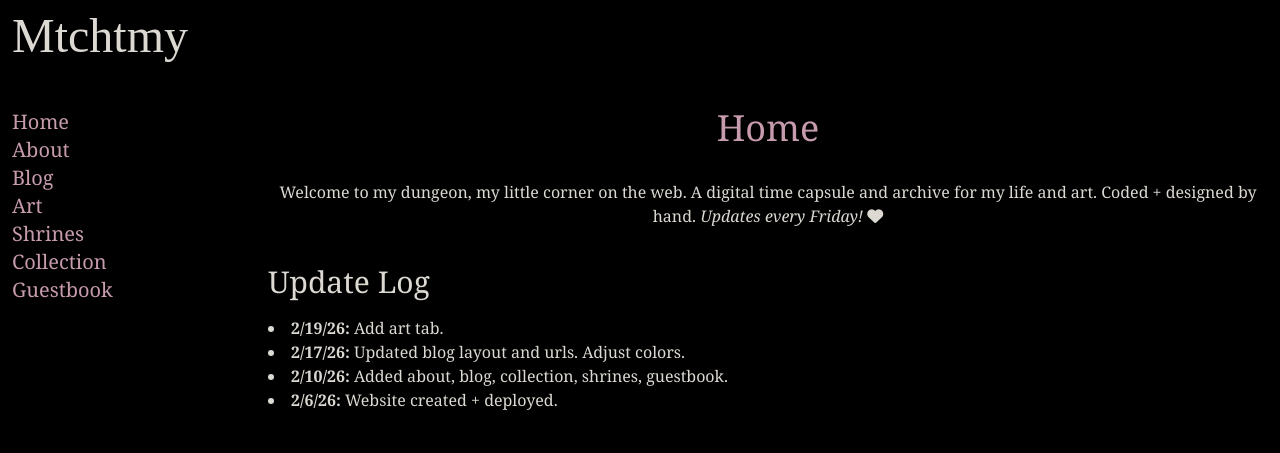
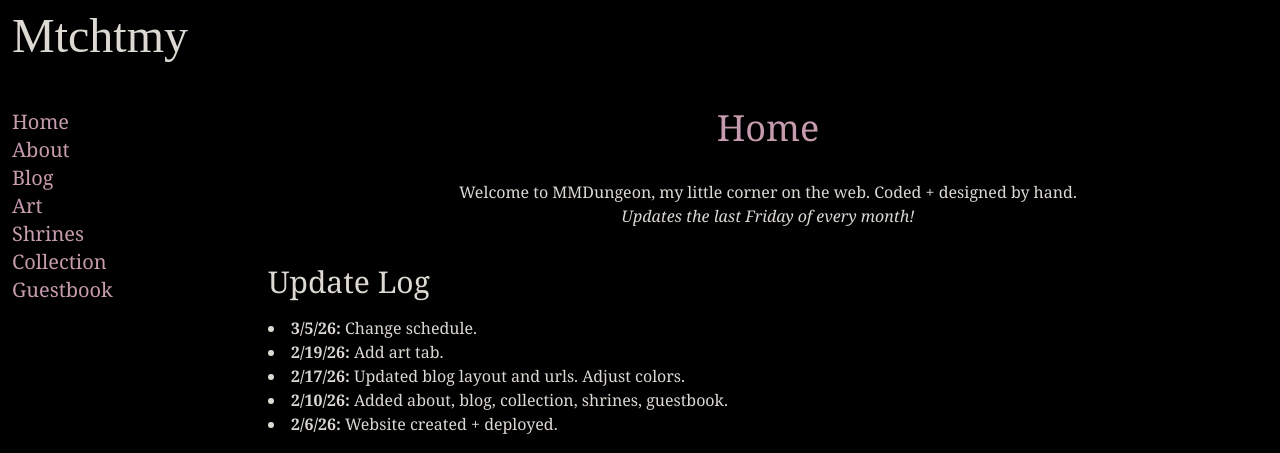
Before and after one commit to mayascoolcode/mayascoolcode.github.io, an Astro site: page / in a window 1280 px wide. Shown: the top 453 px of the page. Built offline with nearby package versions, Linux system fonts and the light colour scheme; Astro itself is replaced by a stand-in of ours; a web font is replaced by a local one.

Commit message:
update pages

```diff
--- a/src/pages/about.astro
+++ b/src/pages/about.astro
@@ -3,12 +3,14 @@ import Layout from '../layouts/Layout.astro';
 ---
 <Layout title="About" description="About the artist, Mtchtmy.">
 	<section>
+		<img src="" alt="">
+	</section>
+	<section>
 		<p>
 			<small>↑ scorprio | ☼ leo | ☽ libra</small>
-			<br> I'm Maya (21, he\they) ~ <i class="fas fa-star"></i>
-			<br> I am a 21 year old artist & programmer on the west coast.
-			<br> I like pure black and shiny things.
-			<br><br> <b>Contact:</b> <a href="mailto:contact@mmdungeon.xyz">contact@mmdungeon.xyz</a>
+			<br> 21, he\they </i>
+			<br> West coast artist & programmer ~ <i class="fas fa-star"></i>
+			<br> <a href="mailto:contact@mmdungeon.xyz">contact@mmdungeon.xyz</a>
 		</p>
 	</section>
 </Layout>
--- a/src/pages/index.astro
+++ b/src/pages/index.astro
@@ -5,13 +5,14 @@ import Button from '../assets/img/button.png';
 ---
 <Layout title="Home" description="Welcome to the Mtchtmy Dungeon.">
 	<section class="text-center">
-		<p>Welcome to my dungeon, my little corner on the web. A digital time capsule and archive for my life and art. Coded + designed by hand. <i>Updates every Friday!</i> <i class="fas fa-heart"></i></p>
+		<p>Welcome to MMDungeon, my little corner on the web. Coded + designed by hand. <br> <i>Updates the last Friday of every month!</i></p>
 		<!-- <Image src={Button} alt="Website button" class="m-auto my-5" /> -->
 	</section>
 	<section>
 		<div>
 			<h3>Update Log</h3>
 			<ul class="list-disc list-inside">
+				<li><b>3/5/26:</b>		Change schedule.</li>
 				<li><b>2/19/26:</b>		Add art tab.</li>
 				<li><b>2/17/26:</b>		Updated blog layout and urls. Adjust colors.</li>
 				<li><b>2/10/26:</b>		Added about, blog, collection, shrines, guestbook.</li>
```
